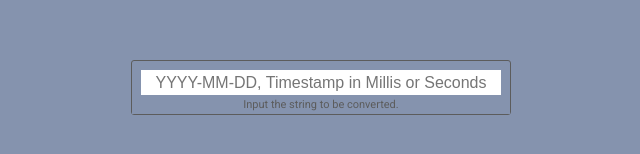
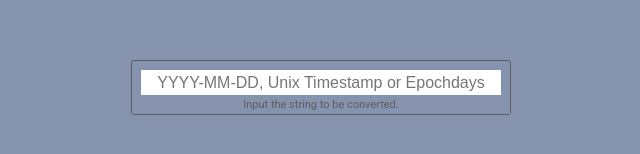
Before and after one commit to Lidfalk/lidfalk.github.io, a plain HTML site: page index.html in a window 1280 px wide. Shown: the part 412-566 px from the top of the page, 319-959 px from the left. Drawn offline with Linux system fonts and the light colour scheme.

Commit message:
fixed placeholder text

```diff
--- a/index.html
+++ b/index.html
@@ -27,7 +27,7 @@
         <ul>
             <li>
                 <input type="text" id="input_field" maxlength="100"
-                    placeholder="YYYY-MM-DD, Timestamp in Millis or Seconds">
+                    placeholder="YYYY-MM-DD, Unix Timestamp or Epochdays">
 
                 <span>Input the string to be converted.</span>
 
```
